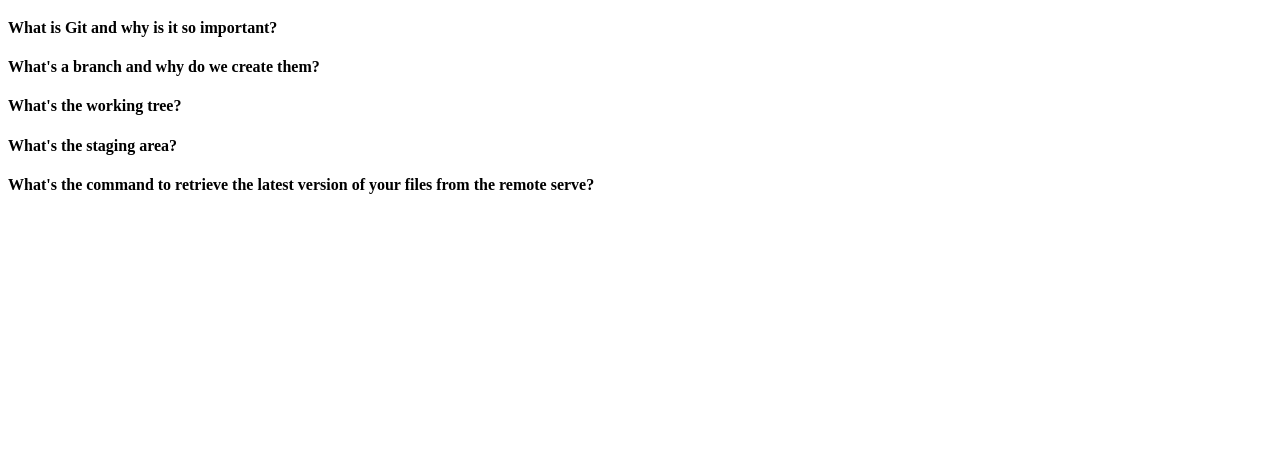
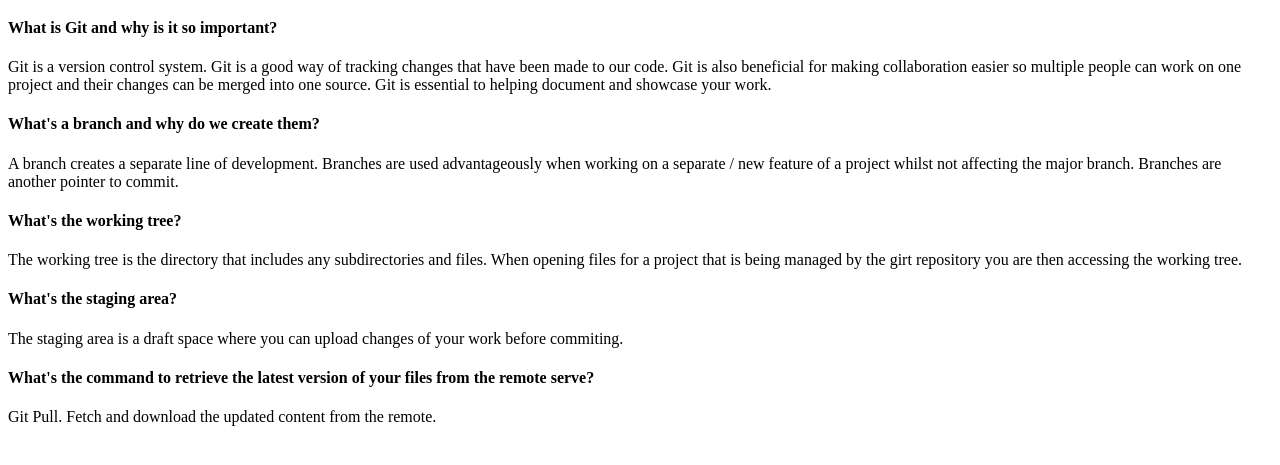
Before and after one commit to ninaspray/Git_Hub_Adv, a plain HTML site: page index.html in a window 1280 px wide. Shown: the part 61-526 px from the top of the page. Drawn offline with Linux system fonts and the light colour scheme.

Commit message:
Updated Index.html with answers

```diff
--- a/index.html
+++ b/index.html
@@ -8,12 +8,21 @@
 <body>
 
     <h1>Git Quiz</h1>
+
     <h4>What is Git and why is it so important?</h4>
+    <p>Git is a version control system. Git is a good way of tracking changes that have been made to our code. Git is
+        also beneficial for making collaboration easier so multiple people can work on one project and their changes can
+        be merged into one source. Git is essential to helping document and showcase your work.</p>
     <h4>What's a branch and why do we create them?</h4>
+    <p>A branch creates a separate line of development. Branches are used advantageously when working on a separate /
+        new feature of a project whilst not affecting the major branch. Branches are another pointer to commit. </p>
     <h4>What's the working tree?</h4>
+    <p>The working tree is the directory that includes any subdirectories and files. When opening files for a project
+        that is being managed by the girt repository you are then accessing the working tree.</p>
     <h4>What's the staging area?</h4>
+    <p>The staging area is a draft space where you can upload changes of your work before commiting.</p>
     <h4>What's the command to retrieve the latest version of your files from the remote serve?</h4>
-
+    <p>Git Pull. Fetch and download the updated content from the remote.</p>
 </body>
 
 </html>
```
